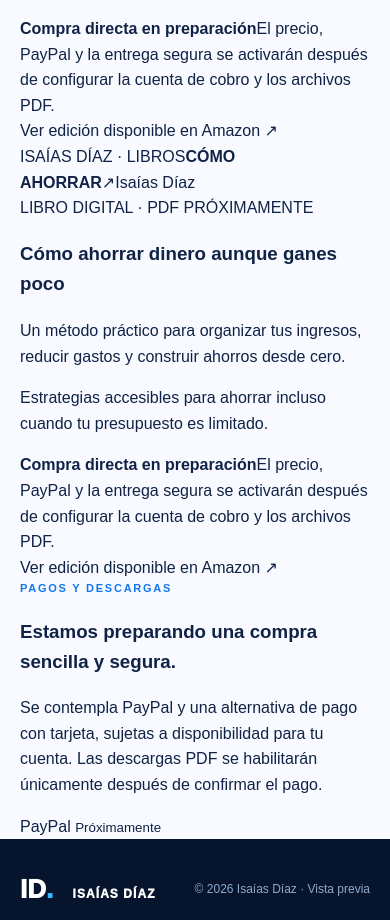
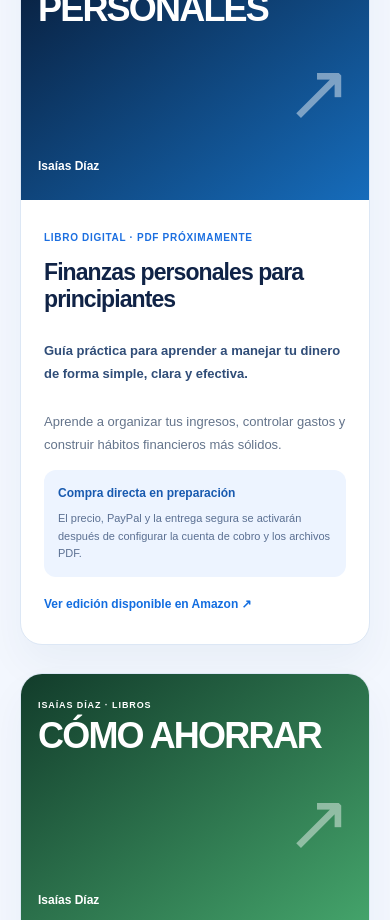
Before and after one commit to roshi2709/isaiasdiaz-web, a Next.js app: page /prueba/tienda in a window 390 px wide. Shown: the part 1080-2000 px from the top of the page. Built offline with nearby package versions, Linux system fonts and the light colour scheme.

Commit message:
style: responsive PDF shop and optional donations

```diff
--- a/src/app/globals.css
+++ b/src/app/globals.css
@@ -157,3 +157,40 @@ a:focus-visible,button:focus-visible{outline:3px solid var(--accent);outline-off
 .studio-portfolio-more h3{font-size:25px;margin:0 0 10px;letter-spacing:-.04em}
 .studio-portfolio-more p{color:#65748d;font-size:14px;margin:0}
 @media(max-width:760px){.studio-portfolio-hero{padding:65px 0 75px}.studio-portfolio-list{padding:65px 0}.studio-portfolio-grid{grid-template-columns:1fr}.studio-portfolio-art{height:215px}.studio-portfolio-body{padding:25px}.studio-portfolio-body p{min-height:0}.studio-portfolio-more{display:block;padding:25px}.studio-portfolio-more .studio-button{margin-top:25px}}
+
+/* Digital bookshop and voluntary support */
+.studio-shop-hero{padding:100px 0;background:radial-gradient(circle at 83% 25%,#1676cd88,transparent 45%),linear-gradient(120deg,#07172f,#10386e);color:#fff}
+.studio-shop-hero .studio-section-kicker{color:#9fd4ff}
+.studio-shop-hero h1{font-size:clamp(3rem,6vw,5.5rem);max-width:870px;margin:15px 0 25px}
+.studio-shop-hero p{color:#c4d8f0;max-width:690px;font-size:17px;line-height:1.8}
+.studio-shop-section{padding:85px 0 100px;background:#f3f7fe}
+.studio-shop-section h2{margin:0 0 35px}
+.studio-shop-grid{display:grid;grid-template-columns:repeat(2,minmax(0,1fr));gap:28px}
+.studio-shop-card{display:grid;grid-template-columns:minmax(140px,40%) 1fr;background:white;border:1px solid #dce7f5;border-radius:22px;overflow:hidden;box-shadow:0 20px 40px #10366c0c}
+.studio-shop-cover{position:relative;min-height:390px;padding:24px 17px;display:flex;flex-direction:column;justify-content:space-between;color:white;background:linear-gradient(145deg,#07162f,#166cbb)}
+.studio-shop-green{background:linear-gradient(145deg,#123c2b,#45a66c)}
+.studio-shop-cover-label{font-size:9px;font-weight:800;letter-spacing:.1em}
+.studio-shop-cover strong{font-size:clamp(24px,3vw,42px);line-height:1.06;letter-spacing:-.05em}
+.studio-shop-cover-symbol{font-size:80px;opacity:.45;text-align:right}
+.studio-shop-cover-author{font-size:12px;font-weight:750}
+.studio-shop-body{padding:30px 23px;display:flex;flex-direction:column;align-items:flex-start}
+.studio-shop-format{font-size:10px;font-weight:850;letter-spacing:.07em;color:#1c6fe0}
+.studio-shop-body h3{font-size:23px;line-height:1.2;letter-spacing:-.04em;margin:13px 0}
+.studio-shop-body p{font-size:13px;color:#64748b;line-height:1.75}
+.studio-shop-body .studio-shop-subtitle{font-weight:650;color:#304d78}
+.studio-shop-notice{display:grid;gap:7px;padding:14px;background:#edf4ff;border-radius:12px;margin-top:auto}
+.studio-shop-notice strong{font-size:12px;color:#185aaf}
+.studio-shop-notice span{font-size:11px;line-height:1.6;color:#5b7092}
+.studio-shop-amazon{margin-top:18px;font-size:12px;font-weight:850;color:#126de0}
+.studio-shop-payments{display:flex;justify-content:space-between;align-items:center;gap:30px;margin-top:34px;padding:35px;border-radius:22px;background:#e5effe}
+.studio-shop-payments h3{font-size:23px;margin:7px 0}
+.studio-shop-payments p{font-size:13px;color:#64758e;line-height:1.8;max-width:630px}
+.studio-shop-pay-badge{font-size:24px;font-weight:950;color:#155ab2;background:white;border-radius:16px;padding:18px 25px;white-space:nowrap}
+.studio-shop-pay-badge small{display:block;font-size:10px;color:#7d8ca1}
+.studio-donation{margin-top:22px;padding:18px;border:1px solid #dce8f7;border-radius:13px;background:#f5f9ff}
+.studio-donation strong{font-size:13px}
+.studio-donation p{font-size:12px;min-height:0;margin:8px 0 12px}
+.studio-donation a{display:inline-block;padding:10px 15px;background:#126ee2;color:white;font-size:12px;font-weight:800;border-radius:9px}
+.studio-donation small{display:block;color:#6c7e97;font-size:10px;margin-top:10px}
+@media(max-width:1050px){.studio-shop-grid{grid-template-columns:1fr}.studio-shop-card{max-width:720px}}
+@media(max-width:600px){.studio-shop-hero{padding:65px 0}.studio-shop-section{padding:60px 0}.studio-shop-card{grid-template-columns:1fr}.studio-shop-cover{min-height:260px}.studio-shop-cover strong{font-size:36px}.studio-shop-payments{display:block;padding:24px}.studio-shop-pay-badge{display:inline-block;margin-top:15px}}
```
